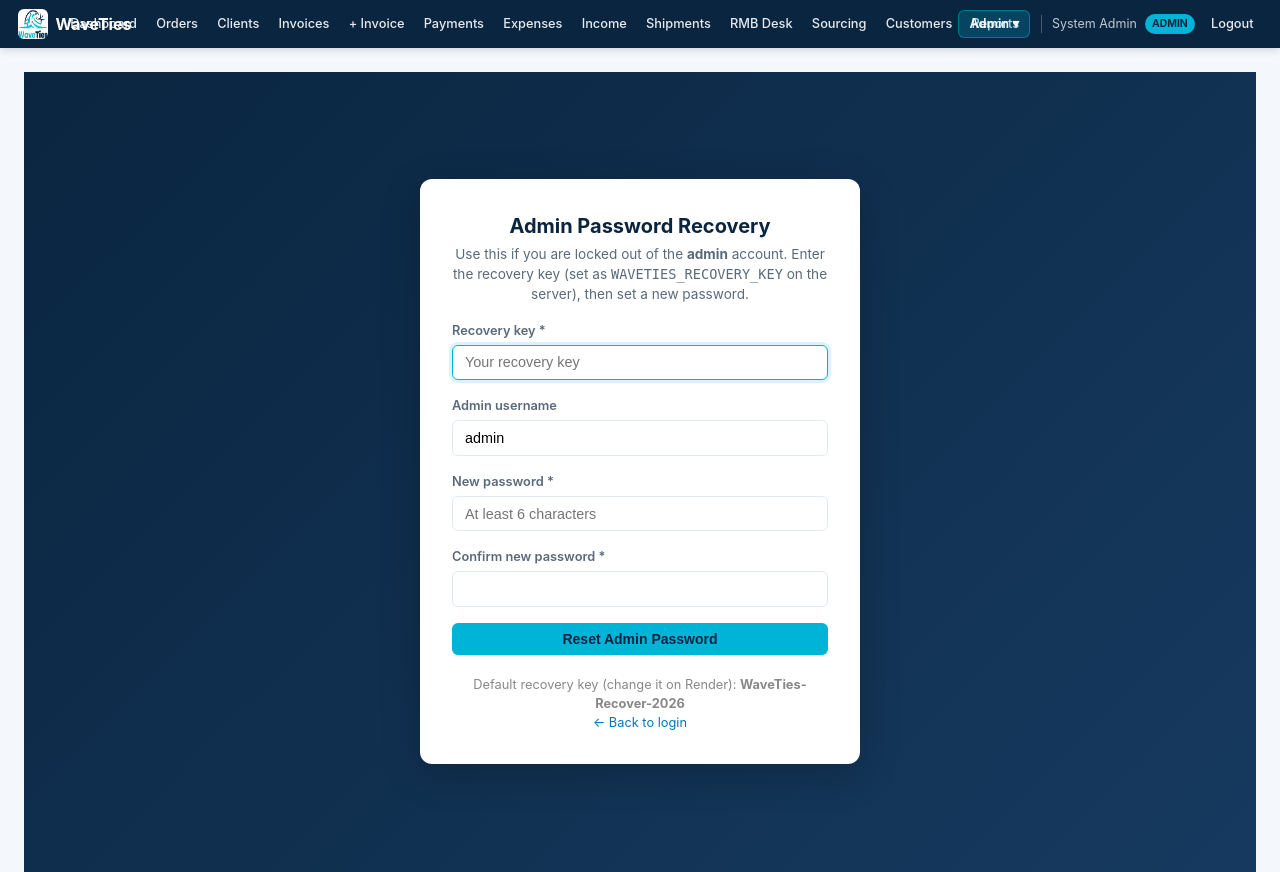
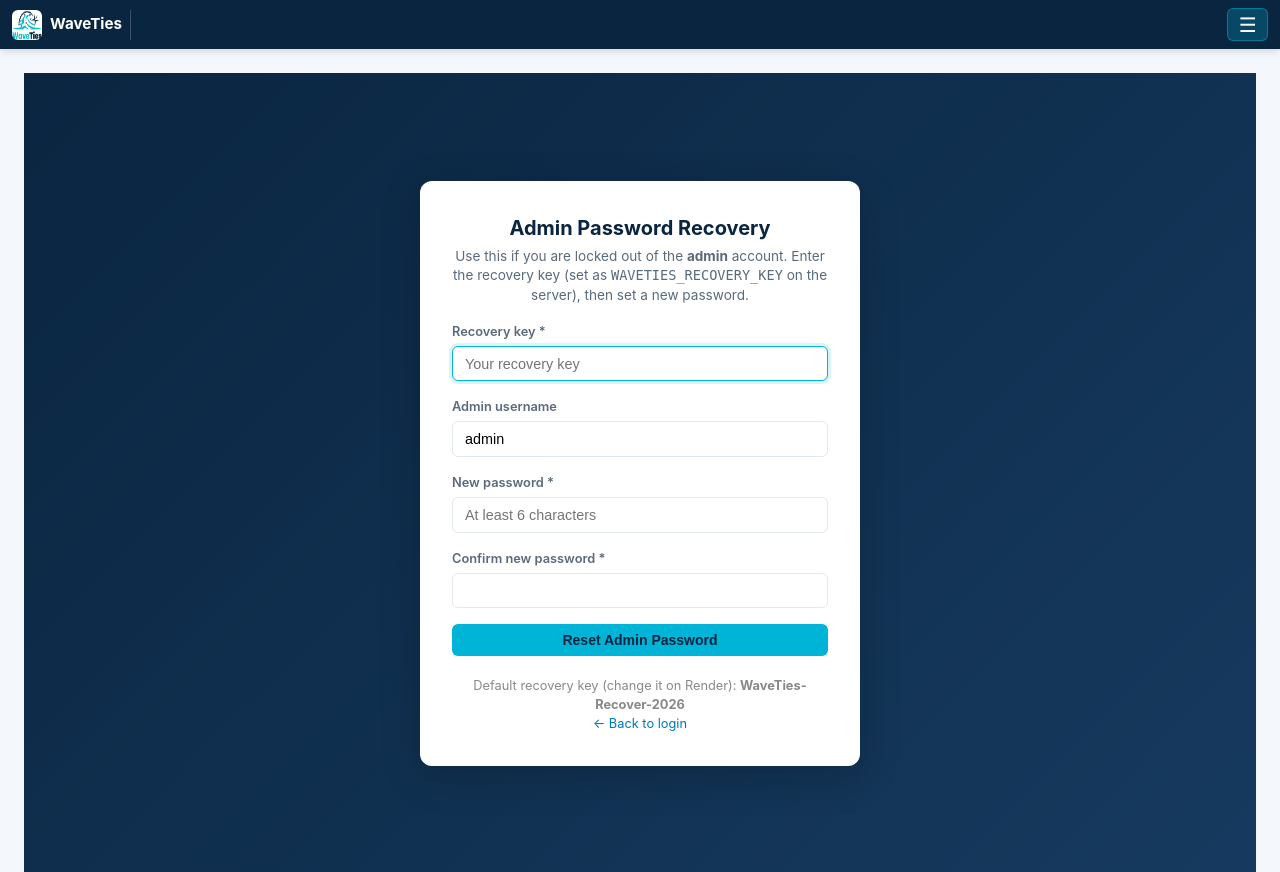
Before and after one commit to KinsmanBillions/waveties-ops, a Flask app: page /admin-recovery in a window 1280 px wide. Shown: the top 872 px of the page. Run offline with Flask 3, Linux system fonts and the light colour scheme; a user stored in the database is signed in.

Commit message:
Add files via upload

```diff
--- a/templates/base.html
+++ b/templates/base.html
@@ -49,30 +49,37 @@
       align-items: center;
       gap: 0.5rem;
       font-weight: 700;
-      font-size: 1rem;
+      font-size: 0.95rem;
       color: white;
       text-decoration: none;
       flex-shrink: 0;
       white-space: nowrap;
+      margin-right: 0.35rem;
+      padding-right: 0.5rem;
+      border-right: 1px solid rgba(255,255,255,0.2);
     }
     .navbar-brand img { height: 30px; width: 30px; border-radius: 6px; }
     .navbar-center {
       display: flex;
       flex-wrap: nowrap;
       align-items: center;
-      gap: 0.1rem;
+      gap: 0;
       flex: 1;
       justify-content: center;
       min-width: 0;
+      overflow-x: auto;
+      scrollbar-width: none;
     }
+    .navbar-center::-webkit-scrollbar { display: none; }
     .navbar-center a {
       color: rgba(255,255,255,0.9);
-      font-size: 0.8rem;
+      font-size: 0.72rem;
       font-weight: 500;
       text-decoration: none;
-      padding: 0.35rem 0.55rem;
+      padding: 0.3rem 0.38rem;
       border-radius: 4px;
       white-space: nowrap;
+      flex-shrink: 0;
     }
     .navbar-center a:hover {
       color: white;
@@ -91,10 +98,10 @@
     }
     .navbar-right a {
       color: rgba(255,255,255,0.9);
-      font-size: 0.8rem;
+      font-size: 0.72rem;
       font-weight: 500;
       text-decoration: none;
-      padding: 0.35rem 0.55rem;
+      padding: 0.3rem 0.4rem;
       border-radius: 4px;
     }
     .navbar-right a:hover {
@@ -192,7 +199,7 @@
     }
     .nav-toggle:hover { background: rgba(0,180,216,0.4); }
 
-    @media (max-width: 960px) {
+    @media (max-width: 1300px) {
       .navbar {
         flex-wrap: wrap;
         padding: 0.5rem 0.75rem;
```
